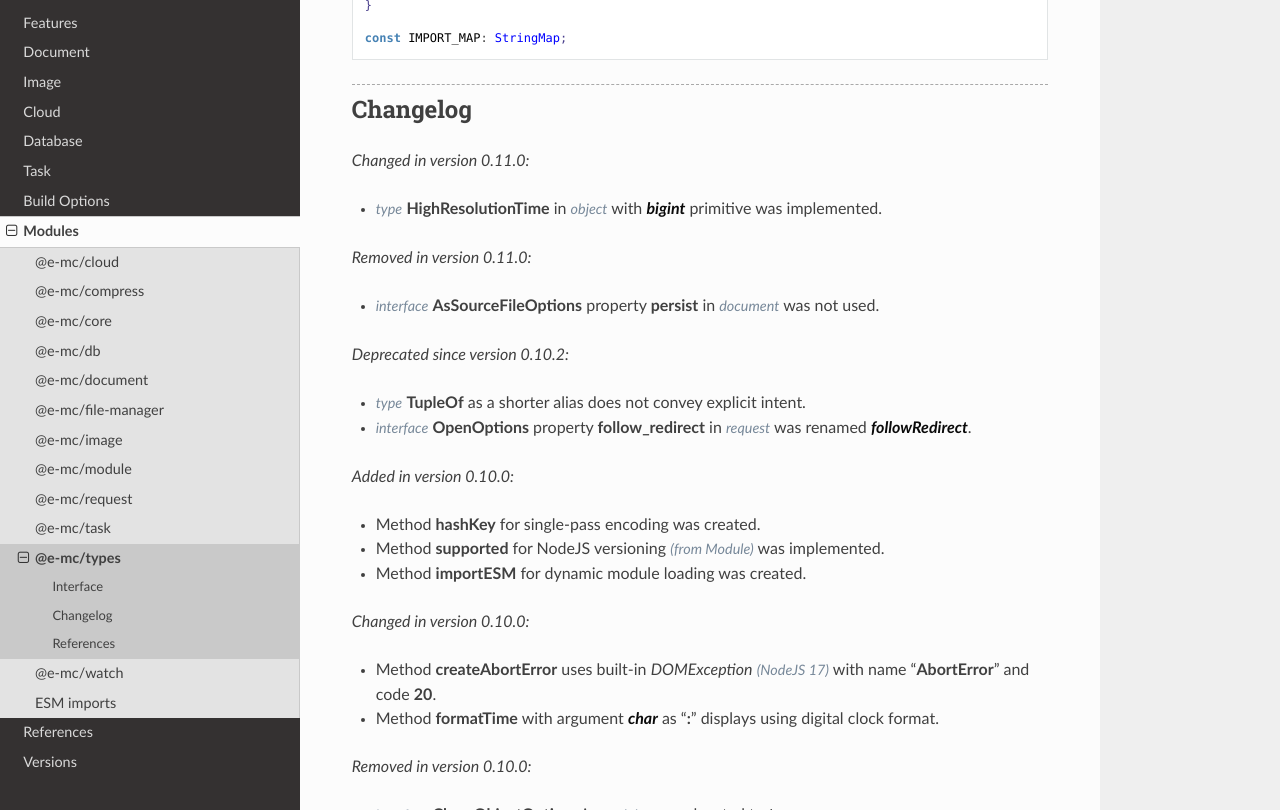
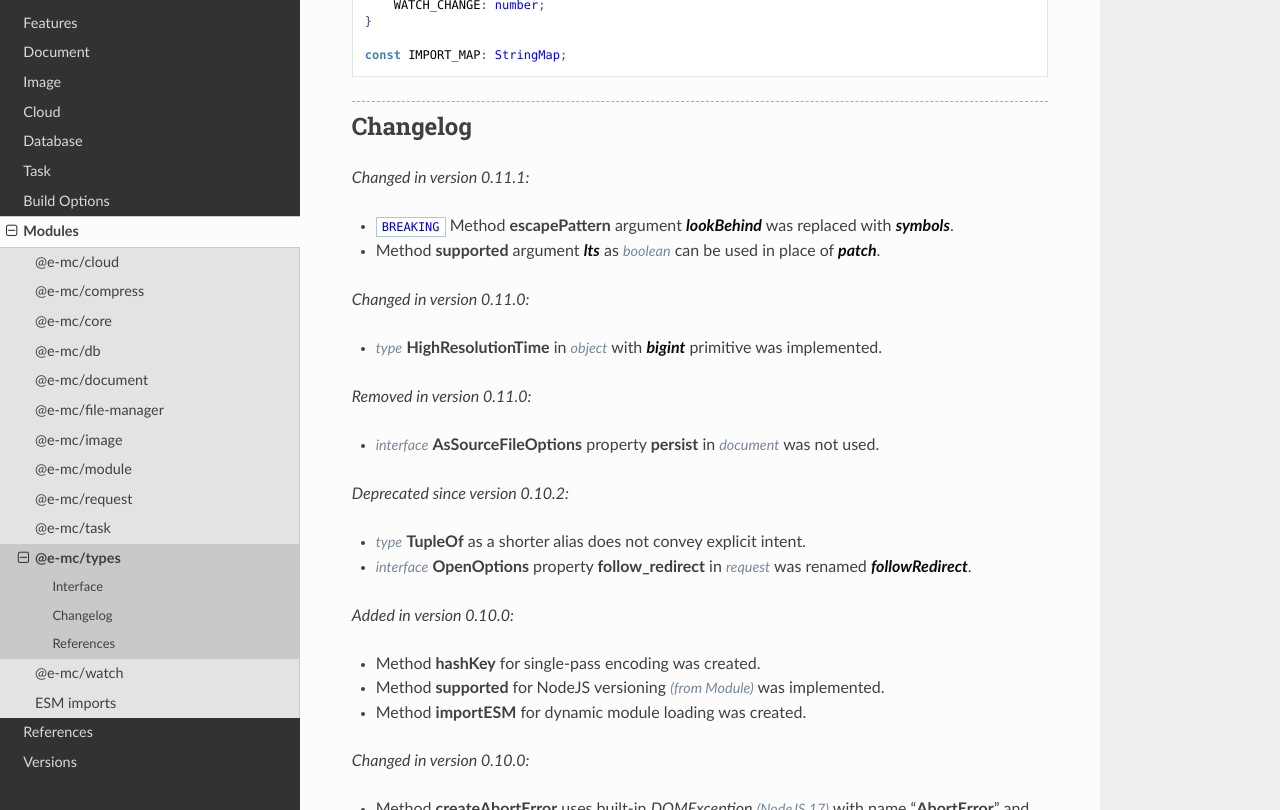
Before and after one commit to anpham6/chrome-docs, a Sphinx documentation site: the page built from source/modules/types.rst, in a window 1280 px wide and 900 px high, scrolled down 3261 px, cut to the strip 90-900 px from the top of the window. Built offline with Sphinx 7.4.7 and the Read the Docs theme 3.1.0, drawn with Linux system fonts in a browser that asks for light colours; some of the changed text lies outside the part shown.

```diff
--- a/source/conf.py
+++ b/source/conf.py
@@ -9,7 +9,7 @@
 project = 'E-mc'
 copyright = 'squared 2024'
 author = 'An Pham'
-release = '0.11.0'
+release = '0.11.1'
 
 # -- General configuration ---------------------------------------------------
 # https://www.sphinx-doc.org/en/master/usage/configuration.html#general-configuration
--- a/source/index.rst
+++ b/source/index.rst
@@ -23,7 +23,7 @@ Examples use **squared** :alt:`5` and **chrome** as the reference framework. The
 NodeJS 16 LTS
 =============
 
-- `0.11.0 <https://github.com/anpham6/e-mc/releases/tag/v0.11.0>`_
+- `0.11.1 <https://github.com/anpham6/e-mc/releases/tag/v0.11.1>`_
 
 NodeJS 16
 =========
--- a/source/modules/types.rst
+++ b/source/modules/types.rst
@@ -43,7 +43,7 @@ Interface
   function convertTime(value: HighResolutionTime, format: true): string;
   function convertTime(value: HighResolutionTime, format?: boolean): number;
   function hasGlob(value: string): boolean;
-  function escapePattern(value: unknown, lookBehind?: boolean): string;
+  function escapePattern(value: unknown, symbols?: boolean): string;
   function renameExt(value: string, ext: string, when?: string): string;
   function formatSize(value: string): number;
   function formatSize(value: number, options?: BytesOptions): string;
@@ -65,6 +65,7 @@ Interface
   function randomString(format: string, dictionary?: string): string;
   function errorValue(value: string, hint?: string): Error;
   function errorMessage(title: number | string, value: string, hint?: string): Error;
+  function supported(major: number, minor: number, lts: boolean): boolean;
   function supported(major: number, minor?: number, patch?: number, lts?: boolean): boolean;
   function importESM<T = unknown>(name: string, fromPath?: boolean): Promise<T>;
   function purgeMemory(percent?: number): number;
@@ -199,6 +200,11 @@ Interface
 Changelog
 =========
 
+.. versionchanged:: 0.11.1
+
+  - ``BREAKING`` Method **escapePattern** argument :target:`lookBehind` was replaced with :target:`symbols`.
+  - Method **supported** argument :target:`lts` as :alt:`boolean` can be used in place of :target:`patch`.
+
 .. versionchanged:: 0.11.0
 
   - :alt:`type` **HighResolutionTime** in :alt:`object` with :target:`bigint` primitive was implemented.
```
Also changed, not shown: other parts of source/modules/types.rst (+1 -1 lines).
